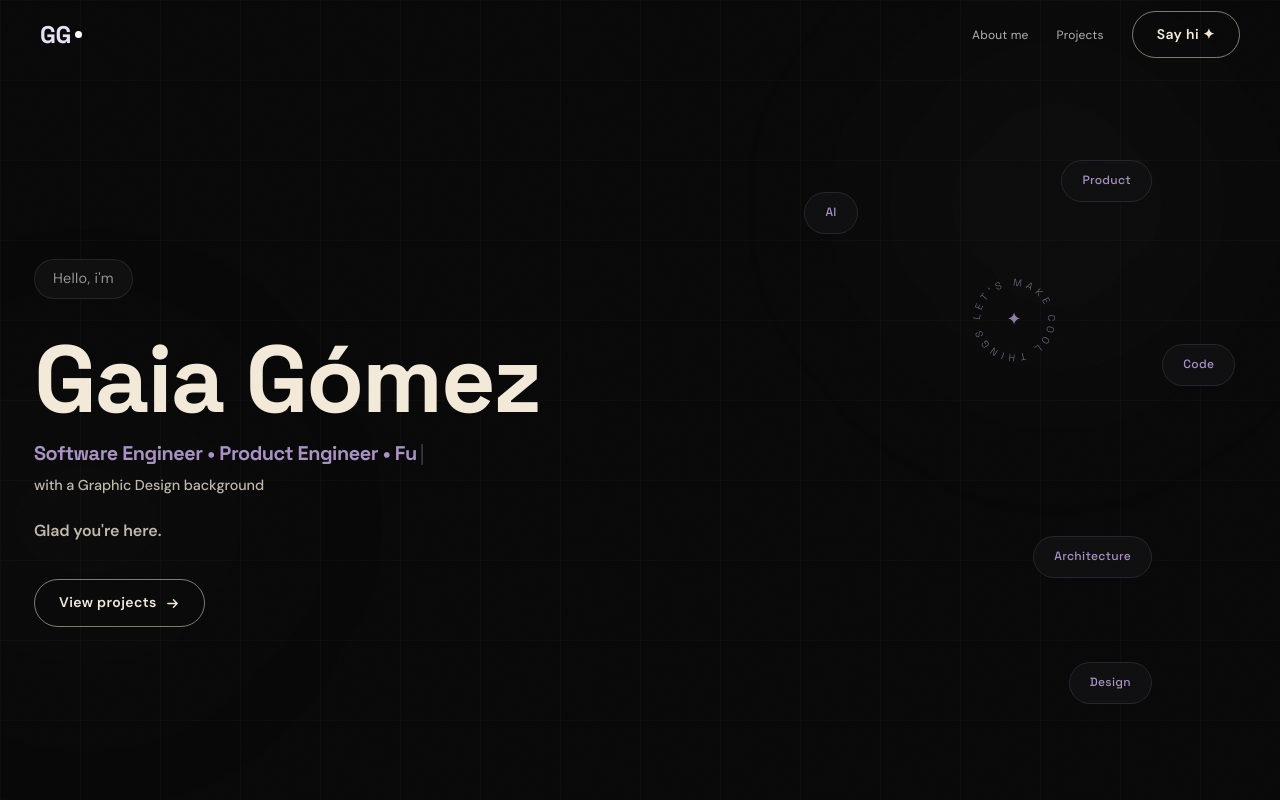
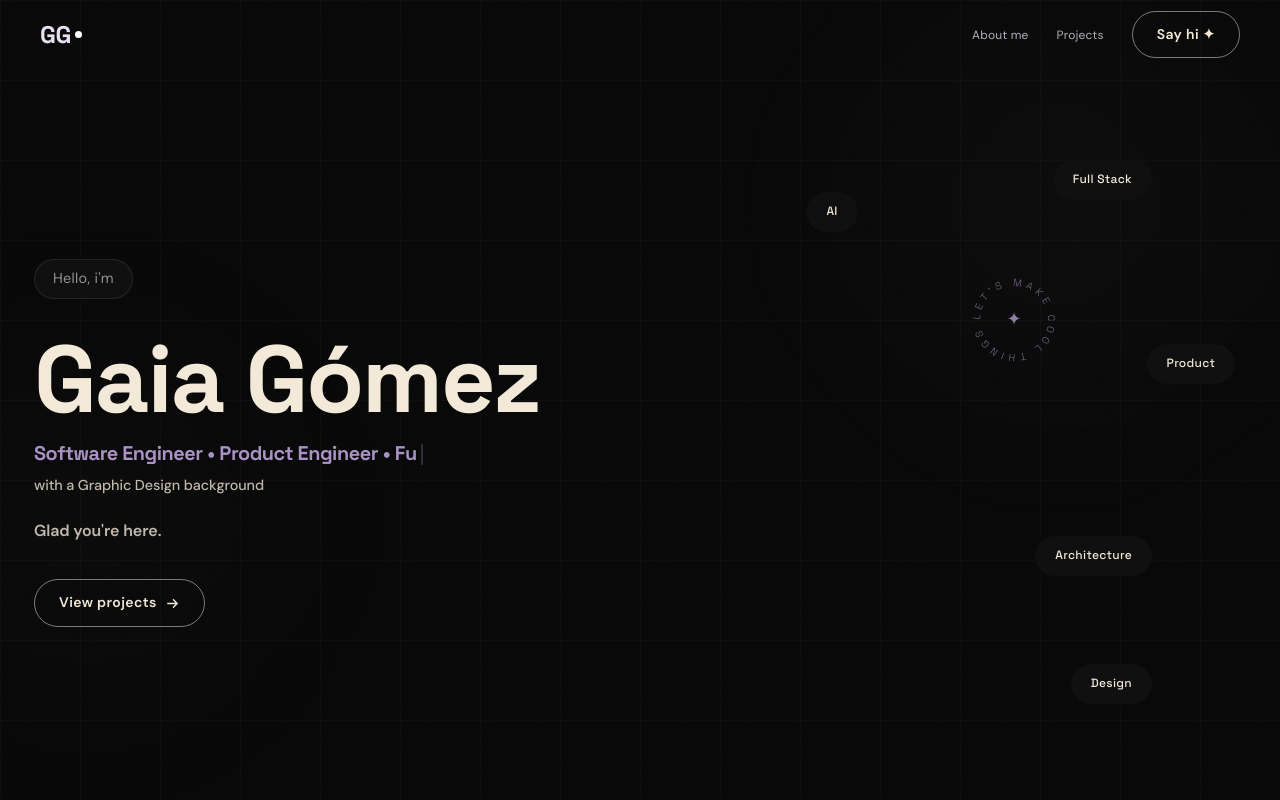
Before and after one commit to GaiaGomez/gaia-gomez-portfolio, a React (Vite) app: page / in a window 1280 px wide. Shown: the top 800 px of the page. Built offline with nearby package versions, Linux system fonts and the light colour scheme.

Commit message:
update hero skill chips

```diff
--- a/src/components/Hero.jsx
+++ b/src/components/Hero.jsx
@@ -5,11 +5,11 @@ const roles = [
 ];
 
 const chips = [
-  { label: 'Product', top: '20%', right: '10%', left: 'auto', bottom: 'auto', delay: '0s', color: '#A891C4' },
-  { label: 'Code', top: '43%', right: '3.5%', left: 'auto', bottom: 'auto', delay: '0.6s', color: '#A891C4' },
-  { label: 'Architecture', top: '67%', right: '10%', left: 'auto', bottom: 'auto', delay: '0.9s', color: '#A891C4' },
-  { label: 'Design', top: 'auto', right: '10%', left: 'auto', bottom: '12%', delay: '1.2s', color: '#A891C4' },
-  { label: 'AI', top: '24%', right: '33%', left: 'auto', bottom: 'auto', delay: '0.4s', color: '#A891C4' },
+  { label: 'Full Stack', top: '20%', right: '10%', left: 'auto', bottom: 'auto', delay: '0s' },
+  { label: 'Product', top: '43%', right: '3.5%', left: 'auto', bottom: 'auto', delay: '0.6s' },
+  { label: 'Architecture', top: '67%', right: '10%', left: 'auto', bottom: 'auto', delay: '0.9s' },
+  { label: 'Design', top: 'auto', right: '10%', left: 'auto', bottom: '12%', delay: '1.2s' },
+  { label: 'AI', top: '24%', right: '33%', left: 'auto', bottom: 'auto', delay: '0.4s' },
 ];
 
 export default function Hero() {
```
